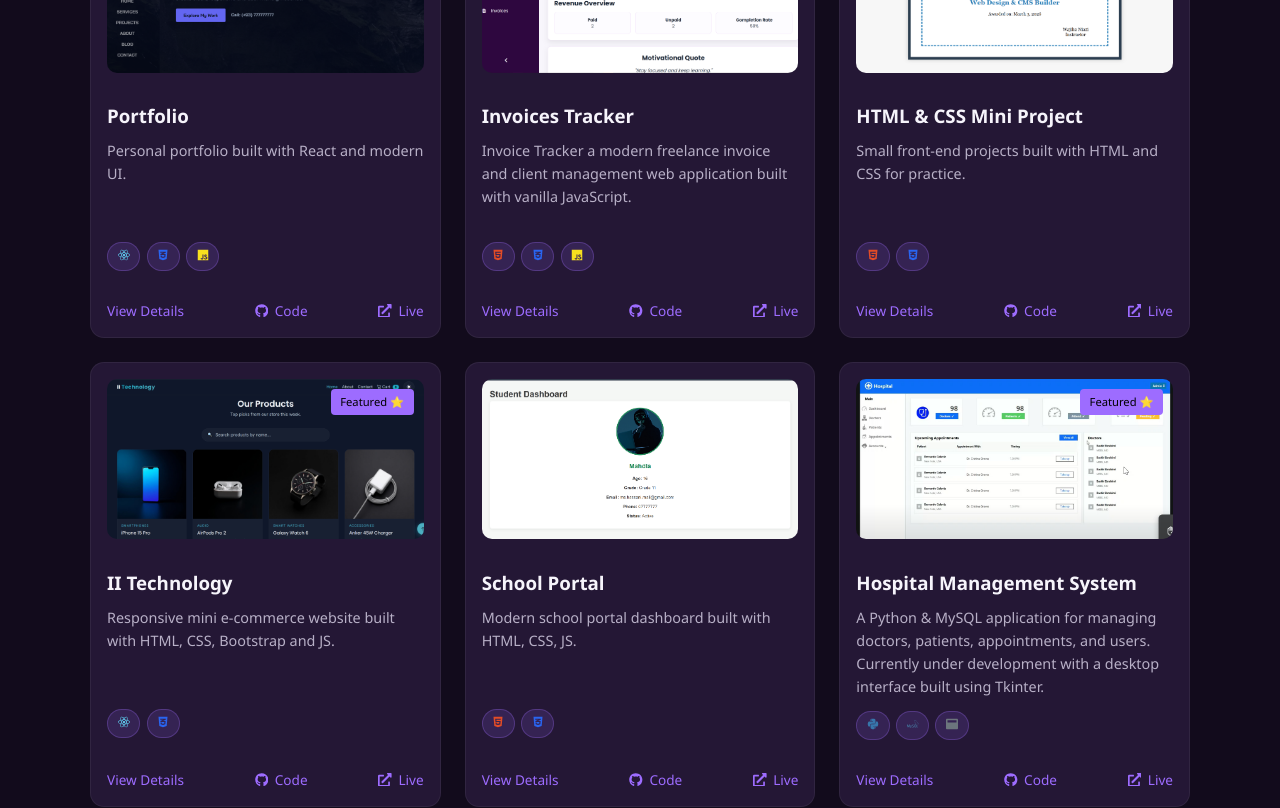
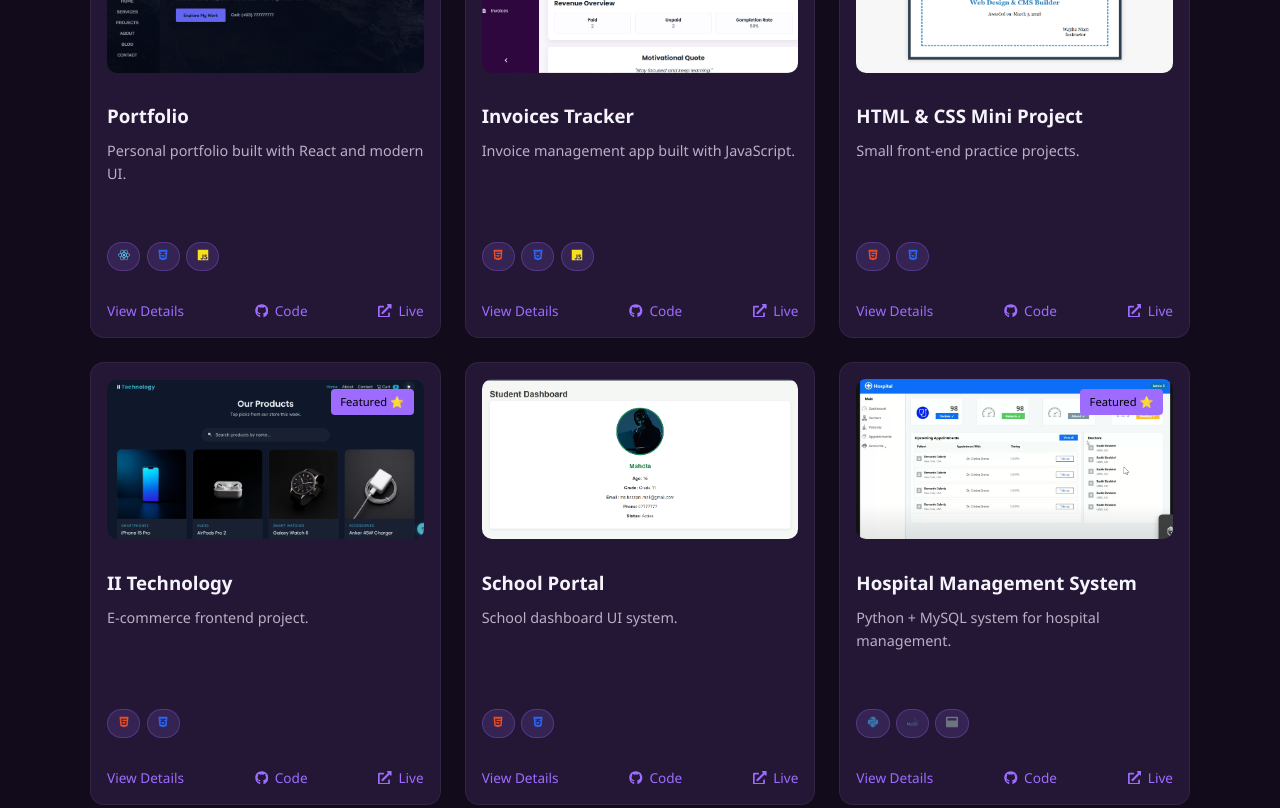
Before and after one commit to Mahdia-Hassani/developer-portfolio, a React (Vite) app: page / in a window 1280 px wide. Shown: the part 2680-3488 px from the top of the page. Built offline with nearby package versions, Linux system fonts and the light colour scheme.

Commit message:
part3- ProjectCardEnhancements

```diff
--- a/src/data/projects.js
+++ b/src/data/projects.js
@@ -8,60 +8,117 @@ const projects = [
     github: "https://github.com/Mahdia-Hassani/Portfolio",
     live: "https://mahdia-hassani.github.io/Portfolio/",
     featured: false,
+    duration: "2 Weeks",
+    role: "Frontend Developer",
+    status: "Completed",
+    overview:
+      "A personal developer portfolio built with React to showcase my projects, technical skills, and experience through a clean and responsive interface.",
+    features: [
+      "Responsive Design",
+      "Dark & Light Theme",
+      "Dynamic Routing",
+      "Project Filter",
+      "Feedback Wall",
+    ],
+    challenges: [
+      "Building reusable React components",
+      "Creating responsive layout",
+      "Implementing React Router",
+      "Managing project structure",
+    ],
+    lessons: "Improved React architecture, routing, and UI structuring skills.",
   },
+
   {
     id: 2,
     name: "Invoices Tracker",
-    description:
-      "Invoice Tracker a modern freelance invoice and client management web application built with vanilla JavaScript.",
+    description: "Invoice management app built with JavaScript.",
     image: "/images/invoices-tracker1.png",
     tech: ["HTML", "CSS", "JavaScript"],
     github: "https://github.com/Mahdia-Hassani/freelance-invoice-manager",
     live: "https://mahdia-hassani.github.io/freelance-invoice-manager/",
     featured: true,
+    duration: "1 Week",
+    role: "Frontend Developer",
+    status: "Completed",
+    overview:
+      "A lightweight invoice tracker for freelancers to manage clients and invoices efficiently.",
+    features: ["Add invoices", "Track payments", "Client management"],
+    challenges: ["DOM manipulation", "Data storage handling"],
+    lessons: "Learned vanilla JS state handling and CRUD logic.",
   },
+
   {
     id: 3,
     name: "HTML & CSS Mini Project",
-    description:
-      "Small front-end projects built with HTML and CSS for practice.",
+    description: "Small front-end practice projects.",
     image: "/images/htmlcss.png",
     tech: ["HTML", "CSS"],
     github: "https://github.com/Mahdia-Hassani/html-css-mini-projects",
-    live: "https://github.com/Mahdia-Hassani/html-css-mini-projects",
+    live: "https://mahdia-hassani.github.io/html-css-mini-projects",
     featured: true,
+    duration: "3 Days",
+    role: "Frontend Learner",
+    status: "Completed",
+    overview: "A collection of small UI projects built for practice.",
+    features: ["Landing pages", "UI layouts", "Responsive design"],
+    challenges: ["CSS positioning", "Responsive layout issues"],
+    lessons: "Improved HTML/CSS fundamentals.",
   },
+
   {
     id: 4,
     name: "II Technology",
-    description:
-      "Responsive mini e-commerce website built with HTML, CSS, Bootstrap and JS.",
+    description: "E-commerce frontend project.",
     image: "/images/iitechnology.png",
-    tech: ["React", "CSS"],
+    tech: ["HTML", "CSS"],
     github: "https://github.com/Mahdia-Hassani/IItechnology_onlineShopp",
     live: "https://mahdia-hassani.github.io/IItechnology_onlineShop/",
     featured: true,
+    duration: "1.5 Weeks",
+    role: "Frontend Developer",
+    status: "Completed",
+    overview: "A simple e-commerce UI for tech products.",
+    features: ["Product listing", "Responsive design"],
+    challenges: ["UI consistency", "Responsive grid system"],
+    lessons: "Learned layout structuring.",
   },
+
   {
     id: 5,
     name: "School Portal",
-    description: "Modern school portal dashboard built with HTML, CSS, JS.",
+    description: "School dashboard UI system.",
     image: "/images/school-portal.png",
     tech: ["HTML", "CSS"],
     github: "https://github.com/Mahdia-Hassani/School-Portal",
     live: "https://mahdia-hassani.github.io/School-Portal/",
     featured: false,
+    duration: "1 Week",
+    role: "Frontend Developer",
+    status: "Completed",
+    overview: "A dashboard system for school management UI.",
+    features: ["Dashboard UI", "Student list"],
+    challenges: ["Layout structuring"],
+    lessons: "Improved dashboard design skills.",
   },
+
   {
     id: 6,
     name: "Hospital Management System",
-    description:
-      "A Python & MySQL application for managing doctors, patients, appointments, and users. Currently under development with a desktop interface built using Tkinter.",
+    description: "Python + MySQL system for hospital management.",
     image: "/images/hms.png",
     tech: ["Python", "MySQL", "Tkinter"],
     github: "https://github.com/Mahdia-Hassani",
     live: "https://github.com/Mahdia-Hassani",
     featured: true,
+    duration: "Ongoing",
+    role: "Backend & Desktop Developer",
+    status: "In Progress",
+    overview: "Desktop system for managing hospital operations.",
+    features: ["Doctor management", "Patient records", "Appointments"],
+    challenges: ["Database design", "Tkinter UI handling"],
+    lessons: "Learning backend + desktop integration.",
   },
 ];
+
 export default projects;
--- a/src/pages/projectDetails.jsx
+++ b/src/pages/projectDetails.jsx
@@ -1,33 +1,111 @@
-import { useParams } from "react-router-dom";
+import { useParams, Link } from "react-router-dom";
+import { FaGithub, FaExternalLinkAlt } from "react-icons/fa";
 import projects from "../data/projects";
 
 function ProjectDetails() {
   const { id } = useParams();
 
-  const project = projects.find((p) => p.id === Number(id));
+  const index = projects.findIndex((p) => p.id === Number(id));
+  const project = projects[index];
 
-  if (!project) {
-    return <h2>Project not found</h2>;
-  }
+  if (!project) return <h2>Project not found</h2>;
+
+  const prev = projects[index - 1];
+  const next = projects[index + 1];
 
   return (
-    <div className="project-details">
-      <h1>{project.name}</h1>
+    <section className="project-details">
+      <div className="project-details-inner">
+        {/* TITLE */}
+        <h1>{project.name}</h1>
 
-      <img src={project.image} alt={project.name} />
+        {/* IMAGE */}
+        <img src={project.image} alt={project.name} />
 
-      <p>{project.description}</p>
+        {/* OVERVIEW */}
+        <p className="overview">{project.overview}</p>
 
-      <div>
-        <a href={project.github} target="_blank">
-          GitHub
-        </a>
+        {/* META */}
+        <div className="meta">
+          <p>
+            <strong>Role:</strong> {project.role}
+          </p>
+          <p>
+            <strong>Duration:</strong> {project.duration}
+          </p>
+          <p>
+            <strong>Status:</strong> {project.status}
+          </p>
+        </div>
 
-        <a href={project.live} target="_blank">
-          Live
-        </a>
+        {/* FEATURES */}
+        <h3>Features</h3>
+        <ul>
+          {project.features?.map((f, i) => (
+            <li key={i}>{f}</li>
+          ))}
+        </ul>
+
+        {/* CHALLENGES */}
+        <h3>Challenges</h3>
+        <ul>
+          {project.challenges?.map((c, i) => (
+            <li key={i}>{c}</li>
+          ))}
+        </ul>
+
+        {/* WHAT I LEARNED */}
+        <h3>What I Learned</h3>
+        <p>{project.lessons}</p>
+
+        {/* ⭐ PROGRESS BAR */}
+        <div className="progress-container">
+          <p>Project Progress</p>
+
+          <div className="progress-bar">
+            <div
+              className="progress-fill"
+              style={{
+                width:
+                  project.status === "Completed"
+                    ? "100%"
+                    : project.status === "In Progress"
+                      ? "60%"
+                      : "30%",
+              }}
+            />
+          </div>
+        </div>
+
+        {/* LINKS */}
+        <div className="project-links">
+          {project.github && (
+            <a href={project.github} target="_blank" rel="noreferrer">
+              <FaGithub /> Code
+            </a>
+          )}
+
+          {project.live && (
+            <a href={project.live} target="_blank" rel="noreferrer">
+              <FaExternalLinkAlt /> Live
+            </a>
+          )}
+        </div>
+
+        {/* NAVIGATION */}
+        <div className="project-nav">
+          {prev ? (
+            <Link to={`/projects/${prev.id}`}>← Previous</Link>
+          ) : (
+            <span />
+          )}
+
+          <Link to="/projects">Back</Link>
+
+          {next ? <Link to={`/projects/${next.id}`}>Next →</Link> : <span />}
+        </div>
       </div>
-    </div>
+    </section>
   );
 }
 
```
